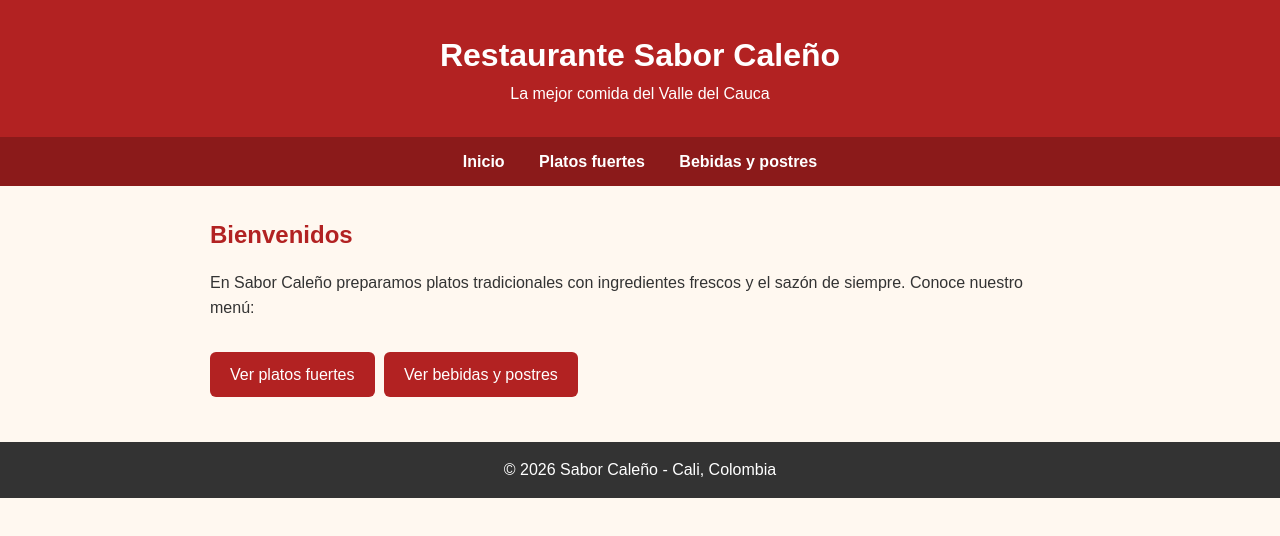
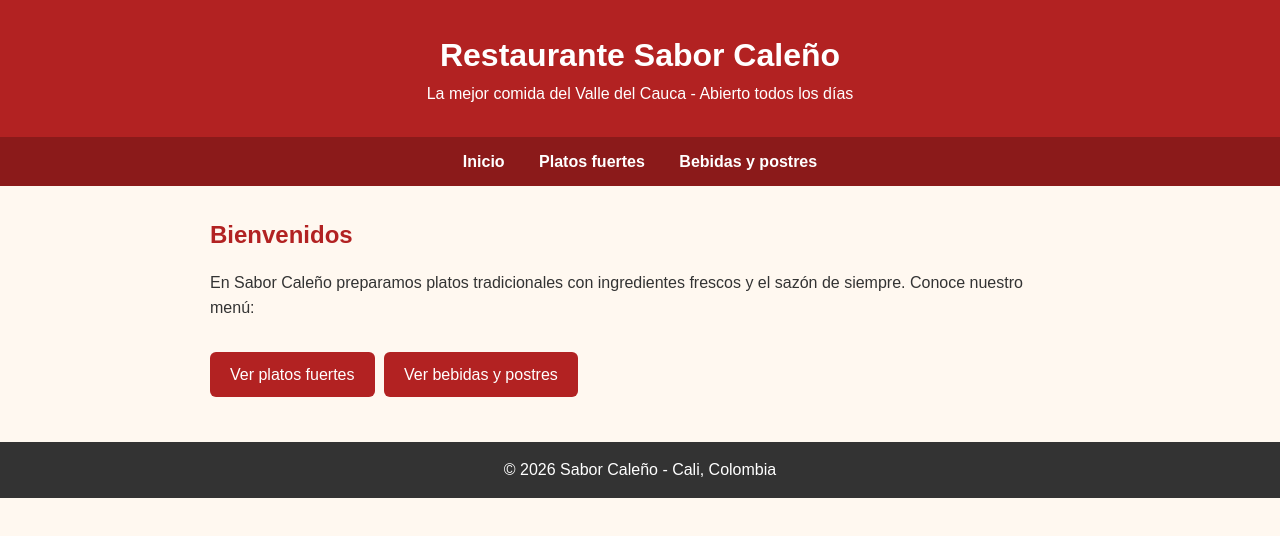
Before and after one commit to faridvelasco-lab/restaurante-menu, a plain HTML site: page index.html in a window 1280 px wide. Drawn offline with Linux system fonts and the light colour scheme.

Commit message:
Actualizando subtítulo del inicio

```diff
--- a/index.html
+++ b/index.html
@@ -9,7 +9,7 @@
 <body>
   <header>
     <h1>Restaurante Sabor Caleño</h1>
-    <p>La mejor comida del Valle del Cauca</p>
+    <p>La mejor comida del Valle del Cauca - Abierto todos los días</p>
   </header>
 
   <nav>
```
